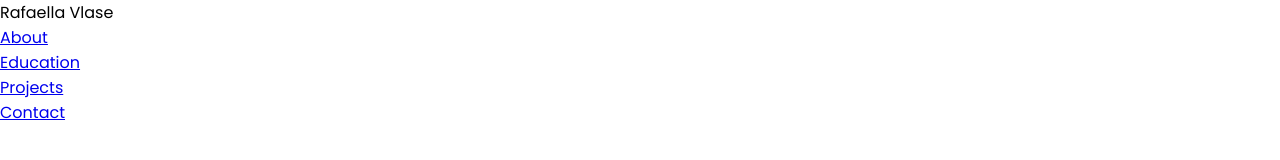
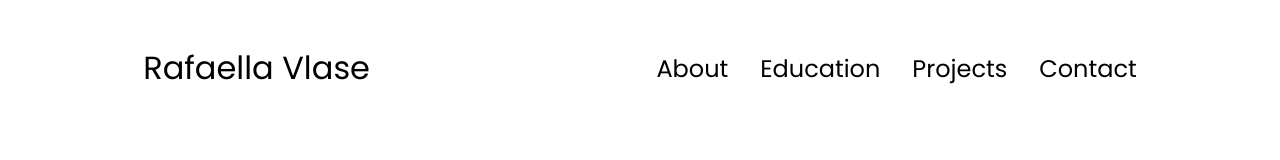
Before and after one commit to rafaella-vlase/OnlinePortfolio, a plain HTML site: page index.html in a window 1280 px wide. Drawn offline with Linux system fonts and the light colour scheme.

Commit message:
done desktop navigation

```diff
--- a/style.css
+++ b/style.css
@@ -25,3 +25,40 @@ a, .btn {
 }
 
 /* DESKTOP NAVIGATION */
+
+nav, .nav-links {
+    display: flex;
+}
+
+nav {
+    justify-content: space-around;
+    align-items: center;
+    height: 17vh;
+}
+
+.nav-links {
+    gap: 2rem;
+    list-style: none;
+    font-size: 1.5rem;
+}
+
+a {
+    color: black;
+    text-decoration: none;
+    text-decoration-color: white;
+}
+
+a:hover {
+    color: grey;
+    text-decoration: underline;
+    text-underline-offset: 1rem;
+    text-decoration-color: rgb(181, 181, 181);
+}
+
+.logo {
+    font-size: 2rem;
+}
+
+.logo:hover {
+    cursor: default;
+}
```
